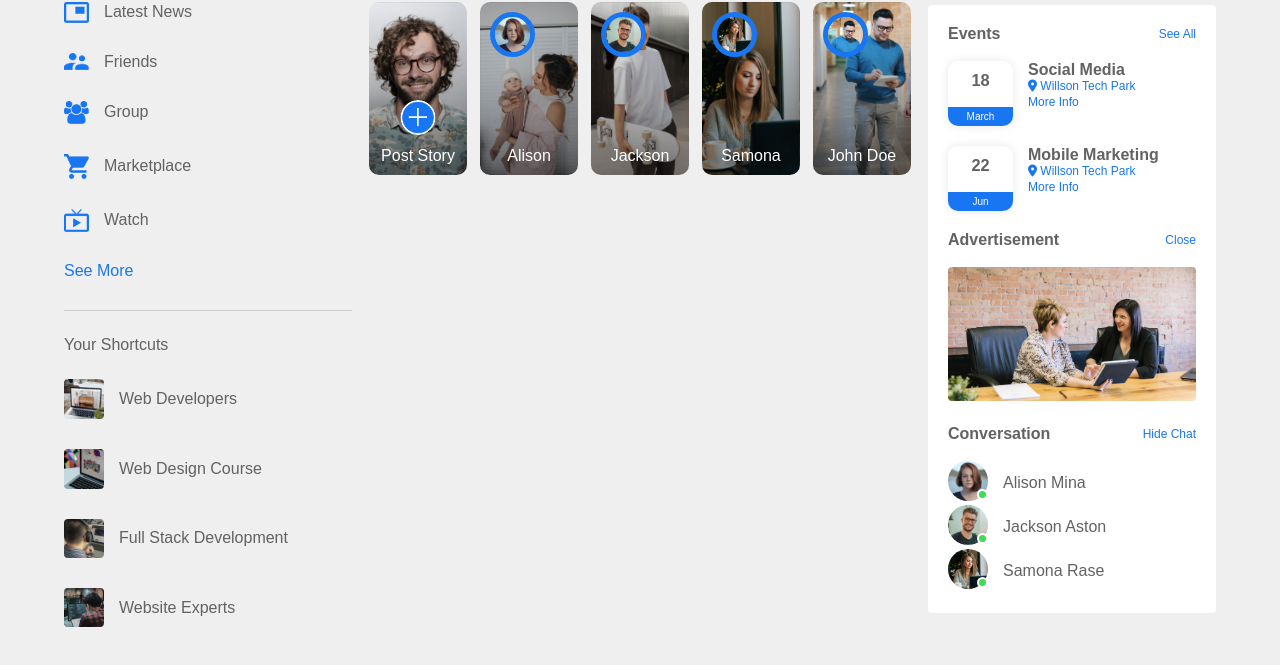
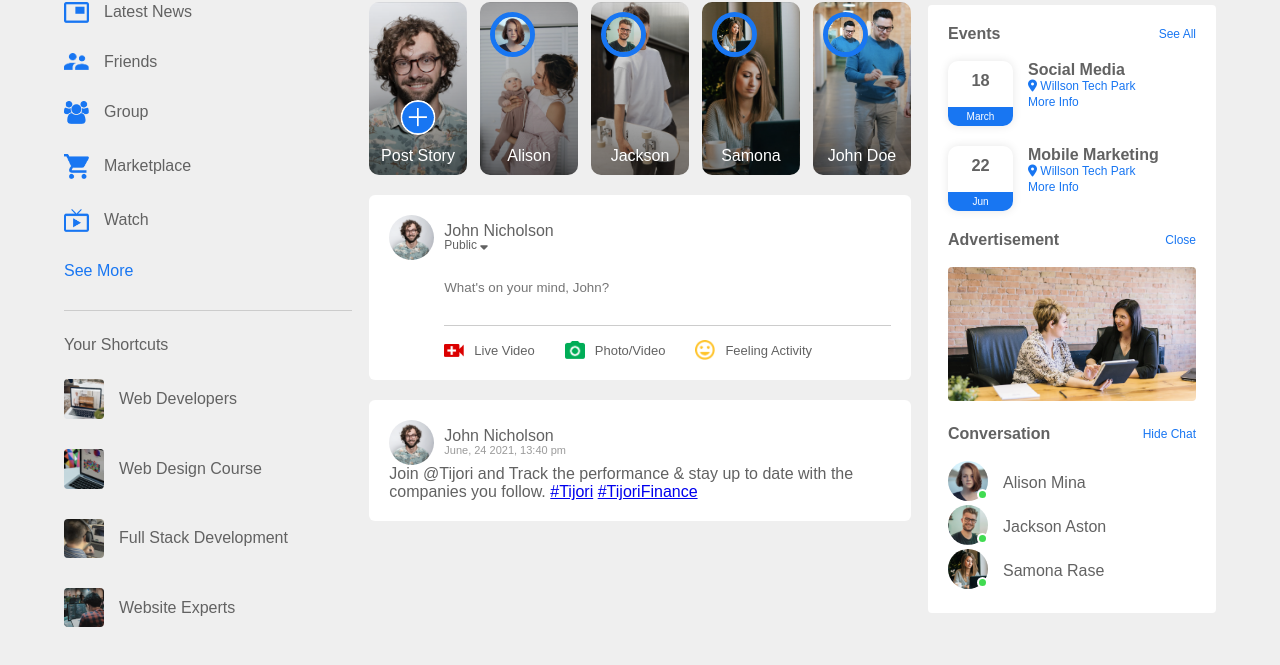
Before and after one commit to amar-jondhalekar/SocialBook, a plain HTML site: page index.html in a window 1280 px wide. Shown: the part 65-730 px from the top of the page. Drawn offline with Linux system fonts and the light colour scheme.

Commit message:
added write post container

```diff
--- a/index.html
+++ b/index.html
@@ -72,6 +72,40 @@
                     <p>John Doe</p>
             </div>
         </div>
+
+
+        <div class="write-post-container">
+            <div class="user-profile">
+                <img src="images/profile-pic.png">
+                <div>
+                    <p>John Nicholson</p>
+                    <small>Public <i class="fa-solid fa-sort-down"></i></small>
+                </div>
+            </div>
+
+            <div class="post-input-container">
+                <textarea rows="3" placeholder="What's on your mind, John?"></textarea>
+                <div class="add-post-links">
+                    <a href="#"><img src="images/live-video.png"> Live Video </a>
+                    <a href="#"><img src="images/photo.png"> Photo/Video </a>
+                    <a href="#"><img src="images/feeling.png"> Feeling
+                    Activity </a>
+                </div>
+            </div>
+
+        </div>
+
+        <div class="post-container">
+            <div class="user-profile">
+                <img src="images/profile-pic.png">
+                <div>
+                    <p>John Nicholson</p>
+                    <span>June, 24 2021, 13:40 pm</span>
+                </div>
+            </div>
+            <p>Join @Tijori and Track the performance & stay up to date with the companies you follow.  <a href="#">#Tijori</a> <a href="#">#TijoriFinance</a> </p>
+        </div>
+
         </div>
         <!-- Right Sidebar  -->
         <div class="right-sidebar">
```
